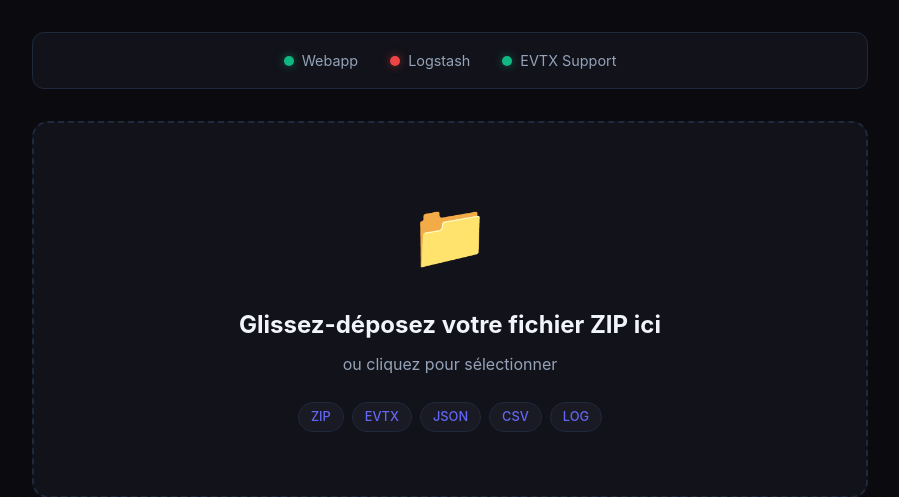
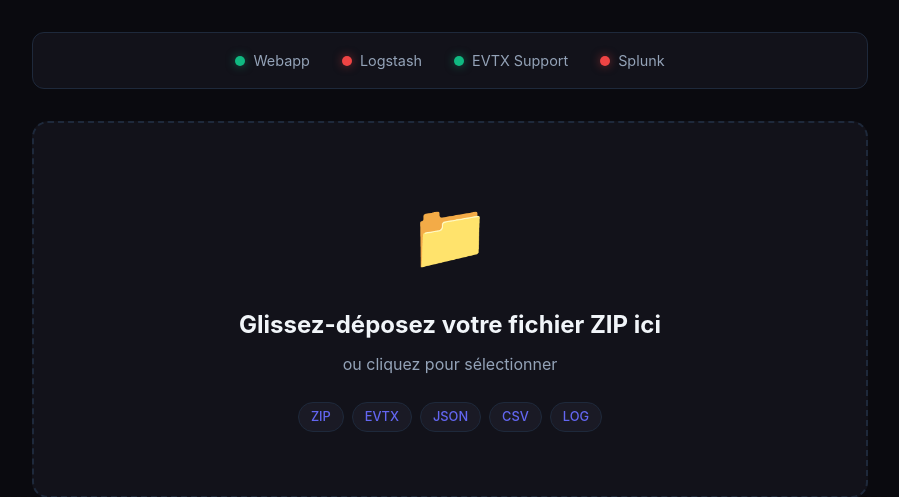
Before and after one commit to FoottyS11/elastic-cdsa-stack, a Flask app: page / in a window 1280 px wide. Shown: the part 132-629 px from the top of the page, without its empty margins (190-1089 px from the left). Run offline with Flask 3, Linux system fonts and the light colour scheme; data that the repository does not hold is empty; parts of the project's set-up code (start-up, migrations or seed data) failed here and were passed over.

Commit message:
🟢 feat: Add Splunk instance with EVTX ingestion via HEC
- Add Splunk Enterprise 9.1 service to docker-compose
- Configure Splunk HEC (HTTP Event Collector) for EVTX ingestion
- Create Splunk config: inputs.conf, props.conf, indexes.conf
- Add SplunkHECSender class for dual ingestion (Elastic + Splunk)
- Update webapp to send events to both Elastic and Splunk simultaneously
- Add Splunk status indicator in frontend status bar
- Add 'Open in Splunk' button in results page
- Update start.sh script with Splunk health check
- Update README with Splunk documentation and SPL query examples
- Add forensic_evtx dedicated Splunk index

```diff
--- a/webapp/app.py
+++ b/webapp/app.py
@@ -83,6 +83,10 @@ def request_entity_too_large(error):
 # Configuration Logstash
 LOGSTASH_HOST = os.environ.get('LOGSTASH_HOST', 'logstash')
 LOGSTASH_PORT = int(os.environ.get('LOGSTASH_PORT', 5000))
+
+# Configuration Splunk HEC
+SPLUNK_HEC_URL = os.environ.get('SPLUNK_HEC_URL', 'http://splunk:8088')
+SPLUNK_HEC_TOKEN = os.environ.get('SPLUNK_HEC_TOKEN', 'forensic-hec-token-cdsa-2024')
 
 # Extensions de fichiers forensiques supportés
 FORENSIC_EXTENSIONS = {
@@ -613,7 +617,104 @@ class LogstashSender:
         print(f"❌ Echec envoi de {len(batch)} logs après retries")
 
 
-def process_file_worker(file_info, sender, index_name):
+class SplunkHECSender:
+    """Envoie les événements vers Splunk via HTTP Event Collector."""
+    def __init__(self, hec_url, hec_token, index_name, source='forensic-uploader'):
+        self.hec_url = hec_url.rstrip('/')
+        self.hec_token = hec_token
+        self.index_name = index_name
+        self.source = source
+        self.queue = queue.Queue(maxsize=10000)
+        self.running = True
+        self.total_sent = 0
+        self.lock = threading.Lock()
+        self.thread = threading.Thread(target=self._run_loop, daemon=True)
+
+    def start(self):
+        self.thread.start()
+
+    def stop(self):
+        self.running = False
+        self.queue.put(None)
+        self.thread.join(timeout=30)
+
+    def enqueue(self, event):
+        self.queue.put(event)
+
+    def _run_loop(self):
+        import urllib.request
+        import urllib.error
+        batch = []
+        last_send = time.time()
+
+        while self.running or not self.queue.empty():
+            try:
+                try:
+                    item = self.queue.get(timeout=1.0)
+                except queue.Empty:
+                    item = None
+
+                if item is None:
+                    if batch and (time.time() - last_send > 1.0 or not self.running):
+                        self._send_batch(batch)
+                        batch = []
+                        last_send = time.time()
+                    if not self.running and self.queue.empty():
+                        break
+                    continue
+
+                # Remove internal hints
+                clean_event = {k: v for k, v in item.items() if not k.startswith('_index_hint')}
+                splunk_event = {
+                    'event': clean_event,
+                    'index': 'forensic_evtx',
+                    'sourcetype': 'WinEventLog:ForensicUpload',
+                    'source': clean_event.get('_source_file', self.source),
+                }
+                batch.append(json.dumps(splunk_event, default=str, separators=(',', ':')))
+
+                if len(batch) >= 100:
+                    self._send_batch(batch)
+                    batch = []
+                    last_send = time.time()
+
+            except Exception as e:
+                print(f"⚠️ Erreur thread Splunk sender: {e}")
+
+    def _send_batch(self, batch):
+        if not batch:
+            return
+        import urllib.request
+        import urllib.error
+
+        payload = '\n'.join(batch)
+        url = f"{self.hec_url}/services/collector/event"
+
+        for retry in range(3):
+            try:
+                req = urllib.request.Request(
+                    url,
+                    data=payload.encode('utf-8'),
+                    headers={
+                        'Authorization': f'Splunk {self.hec_token}',
+                        'Content-Type': 'application/json',
+                    },
+                    method='POST'
+                )
+                with urllib.request.urlopen(req, timeout=15) as resp:
+                    with self.lock:
+                        self.total_sent += len(batch)
+                    return
+            except urllib.error.HTTPError as e:
+                print(f"⚠️ Splunk HEC HTTP error: {e.code} - {e.read().decode()}")
+            except Exception as e:
+                print(f"⚠️ Splunk HEC error (retry {retry+1}): {e}")
+                time.sleep(1)
+
+        print(f"❌ Echec envoi Splunk de {len(batch)} events après retries")
+
+
+def process_file_worker(file_info, sender, index_name, splunk_sender=None):
     """Worker pour traiter un fichier et mettre les résultats dans la queue."""
     file_path = file_info['path']
     relative_path = file_info['relative_path']
@@ -649,6 +750,8 @@ def process_file_worker(file_info, sender, index_name):
         for event in generator:
             event['_index_hint'] = index_name
             sender.enqueue(event)
+            if splunk_sender:
+                splunk_sender.enqueue(event)
             events_count += 1
 
     except Exception as e:
@@ -727,6 +830,7 @@ def create_kibana_data_view(index_name):
 def process_upload_background(task_id, file_path, password, extract_dir, index_name):
     """Traitement background optimisé (Multi-thread + Queue)."""
     sender = None
+    splunk_sender = None
     print(f"🚀 Démarrage traitement background: task_id={task_id}", flush=True)
     print(f"   file_path={file_path}", flush=True)
     print(f"   extract_dir={extract_dir}", flush=True)
@@ -798,9 +902,12 @@ def process_upload_background(task_id, file_path, password, extract_dir, index_n
         # 3. Traitement Parallèle
         upload_tasks[task_id]['status'] = 'processing'
 
-        # Initialiser Sender
+        # Initialiser Senders (Logstash + Splunk)
         sender = LogstashSender(LOGSTASH_HOST, LOGSTASH_PORT, index_name)
         sender.start()
+
+        splunk_sender = SplunkHECSender(SPLUNK_HEC_URL, SPLUNK_HEC_TOKEN, index_name)
+        splunk_sender.start()
 
         results = []
         files_processed = 0
@@ -811,7 +918,7 @@ def process_upload_background(task_id, file_path, password, extract_dir, index_n
 
         with concurrent.futures.ThreadPoolExecutor(max_workers=MAX_WORKERS) as executor:
             future_to_file = {
-                executor.submit(process_file_worker, ffile, sender, index_name): ffile
+                executor.submit(process_file_worker, ffile, sender, index_name, splunk_sender): ffile
                 for ffile in forensic_files
             }
 
@@ -840,7 +947,9 @@ def process_upload_background(task_id, file_path, password, extract_dir, index_n
 
         # Attendre la fin de l'envoi
         sender.stop()
+        splunk_sender.stop()
         total_events = sender.total_sent
+        splunk_events = splunk_sender.total_sent
 
         # 4. Data View
         data_view_created = create_kibana_data_view(index_name)
@@ -848,23 +957,39 @@ def process_upload_background(task_id, file_path, password, extract_dir, index_n
 
         upload_tasks[task_id]['result'] = {
             'success': True,
-            'message': f'Optimized Import terminé! {total_events} événements.',
+            'message': f'Import terminé! {total_events} events → Elastic, {splunk_events} events → Splunk.',
             'index_name': index_name,
             'files_found': len(forensic_files),
             'files_processed': successful_files,
             'files_failed': len(results) - successful_files,
             'total_events': total_events,
+            'splunk_events': splunk_events,
             'data_view_created': data_view_created,
             'details': results,
-            'kibana_url': f'http://localhost:5601/app/discover#/?_g=()&_a=(dataSource:(dataViewId:\'{index_name}\',type:dataView))'
+            'kibana_url': f'http://localhost:5601/app/discover#/?_g=()&_a=(dataSource:(dataViewId:\'{index_name}\',type:dataView))',
+            'splunk_url': 'http://localhost:8000/en-US/app/search/search?q=search+index%3Dforensic_evtx'
         }
+
+        # CLEANUP: Supprimer le ZIP et le dossier extrait
+        try:
+            print(f"🧹 Nettoyage des fichiers temporaires...", flush=True)
+            if os.path.exists(file_path):
+                os.remove(file_path)
+            if os.path.exists(extract_dir):
+                shutil.rmtree(extract_dir)
+            print(f"✅ Nettoyage terminé pour {task_id}", flush=True)
+        except Exception as e:
+            print(f"⚠️ Erreur nettoyage: {e}", flush=True)
+
         upload_tasks[task_id]['status'] = 'completed'
+        print(f"🏁 Tâche terminée avec succès", flush=True)
 
     except Exception as e:
         import traceback
         traceback.print_exc()
         upload_tasks[task_id] = {'status': 'error', 'error': str(e)}
         if sender: sender.stop()
+        if splunk_sender: splunk_sender.stop()
 
     finally:
         def clean_temp():
@@ -959,7 +1084,8 @@ def status():
         'webapp': 'ok',
         'evtx_support': EVTX_SUPPORT,
         'csv_support': CSV_SUPPORT,
-        'logstash': 'unknown'
+        'logstash': 'unknown',
+        'splunk': 'unknown'
     }
 
     # Tester la connexion à Logstash
@@ -972,6 +1098,19 @@ def status():
     except Exception:
         status_info['logstash'] = 'error'
 
+    # Tester la connexion à Splunk HEC
+    try:
+        import urllib.request
+        req = urllib.request.Request(
+            f"{SPLUNK_HEC_URL}/services/collector/health",
+            headers={'Authorization': f'Splunk {SPLUNK_HEC_TOKEN}'},
+            method='GET'
+        )
+        with urllib.request.urlopen(req, timeout=3) as resp:
+            status_info['splunk'] = 'ok' if resp.status == 200 else 'error'
+    except Exception:
+        status_info['splunk'] = 'error'
+
     return jsonify(status_info)
 
 
--- a/webapp/static/css/style.css
+++ b/webapp/static/css/style.css
@@ -534,6 +534,16 @@ header .subtitle {
     box-shadow: 0 10px 20px rgba(99, 102, 241, 0.3);
 }
 
+.btn-splunk {
+    background: linear-gradient(135deg, #65a637 0%, #4b8c2b 100%);
+    color: white;
+}
+
+.btn-splunk:hover {
+    transform: translateY(-2px);
+    box-shadow: 0 10px 20px rgba(101, 166, 55, 0.3);
+}
+
 .btn-secondary {
     background: var(--bg-hover);
     color: var(--text-primary);
--- a/webapp/static/js/app.js
+++ b/webapp/static/js/app.js
@@ -15,7 +15,8 @@ const btnSubmitPassword = document.getElementById('btn-submit-password') || docu
 const statusDots = {
     webapp: document.getElementById('status-webapp'),
     logstash: document.getElementById('status-logstash'),
-    evtx: document.getElementById('status-evtx')
+    evtx: document.getElementById('status-evtx'),
+    splunk: document.getElementById('status-splunk')
 };
 
 // Événements Drag & Drop
@@ -327,16 +328,15 @@ function pollTaskStatus(taskId) {
                     if (task.extract_total && task.extract_total > 0) {
                         const extractPercent = task.extract_current / task.extract_total;
                         const visualPercent = 50 + Math.round(extractPercent * 10); // 50-60%
-                        const fileName = task.extract_file ? truncate(task.extract_file, 25) : '';
                         updateProgress(
                             visualPercent,
-                            `Extraction: ${task.extract_current}/${task.extract_total} - ${fileName}`
+                            `Détection fichiers EVTX (${task.extract_current}/${task.extract_total})...`
                         );
                     } else {
-                        updateProgress(52, 'Extraction du ZIP...');
+                        updateProgress(52, 'Détection fichiers EVTX (Extraction)...');
                     }
                 } else if (task.status === 'scanning') {
-                    updateProgress(60, 'Scan des fichiers...');
+                    updateProgress(60, `${task.total || 0} fichiers EVTX trouvés`);
                 } else if (task.status === 'processing') {
                     // Calcul pourcentage entre 60% et 95%
                     const tasksPercent = task.total > 0 ? (task.current / task.total) : 0;
@@ -344,7 +344,7 @@ function pollTaskStatus(taskId) {
 
                     updateProgress(
                         visualPercent,
-                        `Traitement: ${task.current}/${task.total} - ${truncate(task.current_file || '', 30)}`
+                        `Importation ${task.current}/${task.total} fichiers`
                     );
                 } else if (task.status === 'starting') {
                     updateProgress(52, 'Démarrage...');
@@ -454,6 +454,12 @@ function showResults(result) {
 
     // Lien Kibana avec le bon Data View
     kibanaLink.href = result.kibana_url || 'http://localhost:5601/app/discover';
+
+    // Lien Splunk
+    const splunkLink = document.getElementById('splunk-link');
+    if (splunkLink) {
+        splunkLink.href = result.splunk_url || 'http://localhost:8000/en-US/app/search/search';
+    }
 }
 
 /**
@@ -535,11 +541,13 @@ function checkStatus() {
             updateStatusDot(statusDots.webapp, data.webapp === 'ok');
             updateStatusDot(statusDots.logstash, data.logstash === 'ok');
             updateStatusDot(statusDots.evtx, data.evtx_support);
+            updateStatusDot(statusDots.splunk, data.splunk === 'ok');
         })
         .catch(() => {
             updateStatusDot(statusDots.webapp, false);
             updateStatusDot(statusDots.logstash, false);
             updateStatusDot(statusDots.evtx, false);
+            updateStatusDot(statusDots.splunk, false);
         });
 }
 
--- a/webapp/templates/index.html
+++ b/webapp/templates/index.html
@@ -26,6 +26,9 @@
                 </span>
                 <span class="status-item" id="status-evtx">
                     <span class="status-dot"></span> EVTX Support
+                </span>
+                <span class="status-item" id="status-splunk">
+                    <span class="status-dot"></span> Splunk
                 </span>
             </div>
 
@@ -107,6 +110,9 @@
                     <a href="#" class="btn btn-primary" id="kibana-link" target="_blank">
                         🔎 Ouvrir dans Kibana
                     </a>
+                    <a href="#" class="btn btn-splunk" id="splunk-link" target="_blank">
+                        🟢 Ouvrir dans Splunk
+                    </a>
                     <button class="btn btn-secondary" id="new-upload-btn">
                         📤 Nouvel Upload
                     </button>
```
Also changed, not shown: config/splunk/default.yml (added, +10 -0 lines), docker-compose.yml (+37 -0 lines), README.md, 7 other files.
